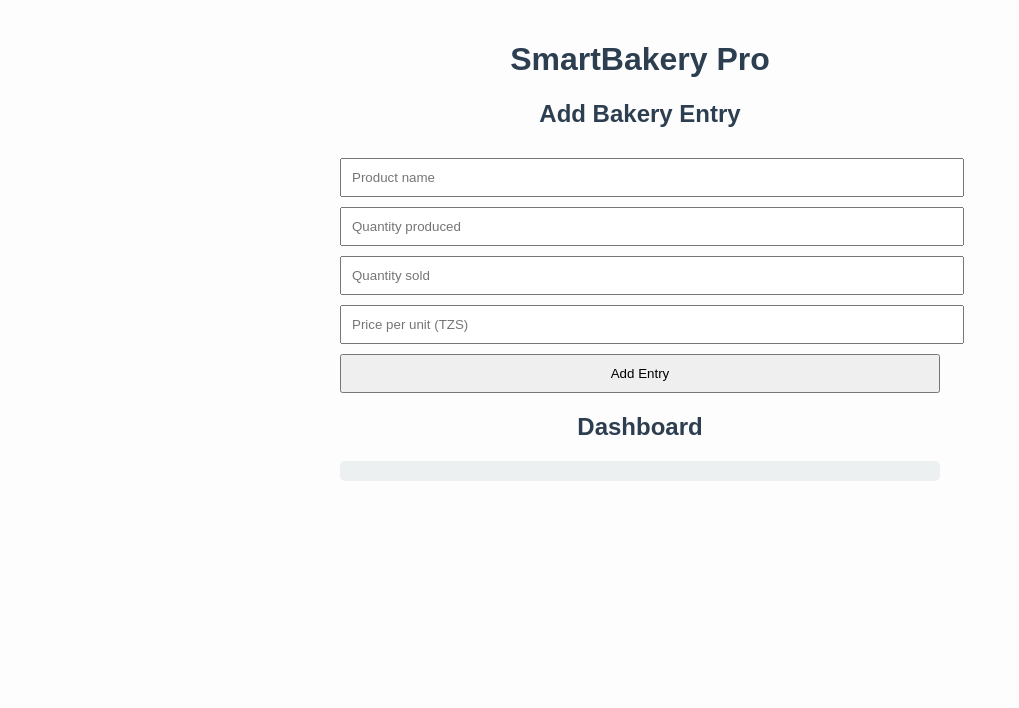
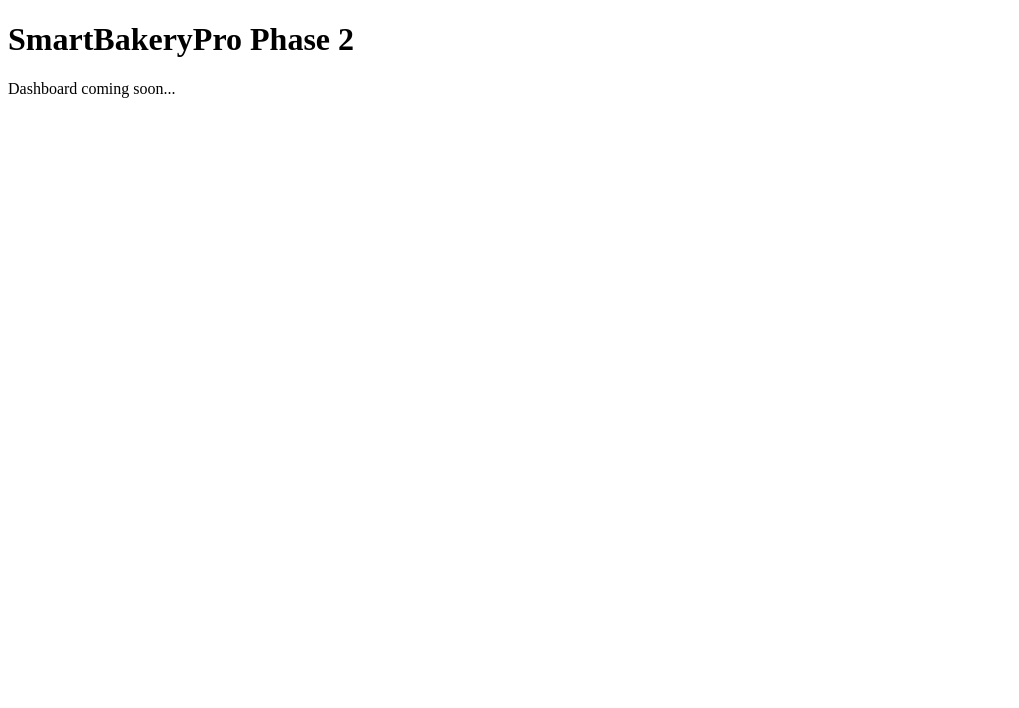
Before and after one commit to cyc123848/SmartBakery, a plain HTML site: page index.html in a window 1280 px wide. Shown: the whole page, without its empty margins (0-1019 px from the left). Drawn offline with nearby package versions, Linux system fonts and the light colour scheme.

Commit message:
Add files via upload

```diff
--- a/index.html
+++ b/index.html
@@ -1,31 +1,10 @@
-
 <!DOCTYPE html>
-<html lang="en">
+<html>
 <head>
-  <meta charset="UTF-8">
-  <title>SmartBakery Pro</title>
-  <meta name="viewport" content="width=device-width, initial-scale=1.0">
-  <link rel="manifest" href="manifest.json">
-  <link rel="stylesheet" href="style.css">
-  <script src="https://cdn.jsdelivr.net/npm/chart.js"></script>
-  <script defer src="app.js"></script>
+  <title>SmartBakeryPro</title>
 </head>
 <body>
-  <h1>SmartBakery Pro</h1>
-
-  <section id="entry-form">
-    <h2>Add Bakery Entry</h2>
-    <input type="text" id="product" placeholder="Product name" required>
-    <input type="number" id="produced" placeholder="Quantity produced" required>
-    <input type="number" id="sold" placeholder="Quantity sold" required>
-    <input type="number" id="price" placeholder="Price per unit (TZS)" required>
-    <button onclick="addEntry()">Add Entry</button>
-  </section>
-
-  <section id="dashboard">
-    <h2>Dashboard</h2>
-    <div id="totals"></div>
-    <canvas id="chart" width="300" height="200"></canvas>
-  </section>
+  <h1>SmartBakeryPro Phase 2</h1>
+  <p>Dashboard coming soon...</p>
 </body>
 </html>
--- a/style.css
+++ b/style.css
@@ -1,26 +1 @@
-
-body {
-  font-family: Arial, sans-serif;
-  padding: 20px;
-  max-width: 600px;
-  margin: auto;
-  background: #fdfdfd;
-}
-h1, h2 {
-  text-align: center;
-  color: #2c3e50;
-}
-input, button {
-  width: 100%;
-  padding: 10px;
-  margin-top: 10px;
-}
-#totals {
-  margin-top: 20px;
-  padding: 10px;
-  background: #ecf0f1;
-  border-radius: 5px;
-}
-canvas {
-  margin-top: 20px;
-}
+body { font-family: Arial, sans-serif; background: #f9f9f9; color: #333; }
```
Also changed, not shown: dashboard.html (added, +5 -0 lines).
